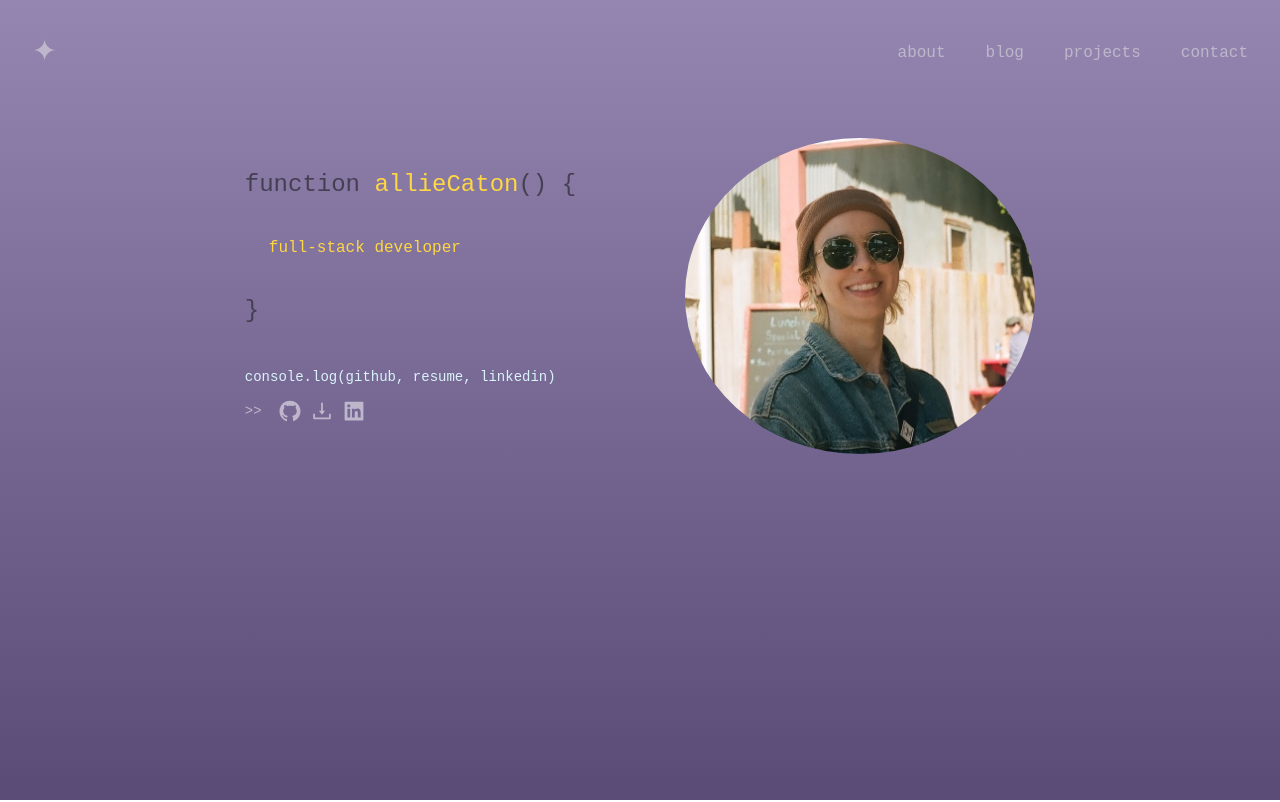
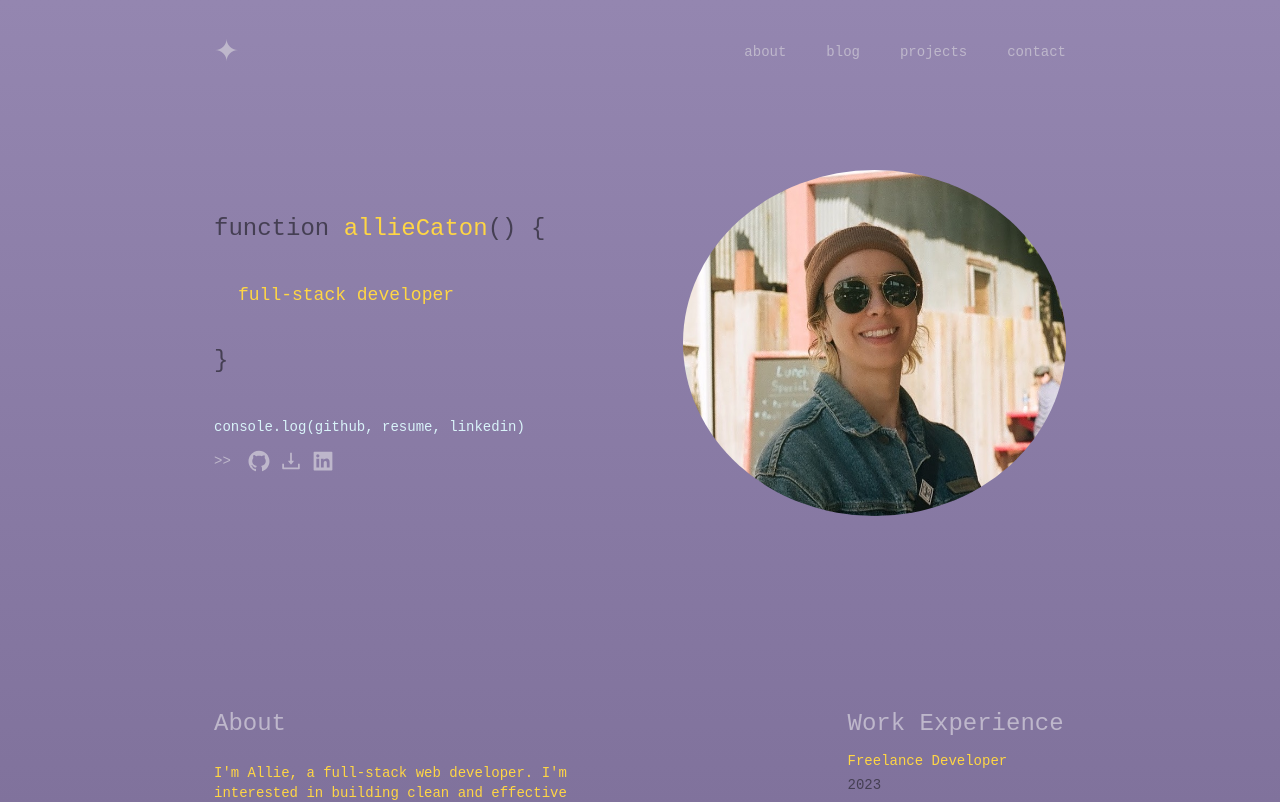
Before and after one commit to Orniepay/Portfolio, a React (Create React App) app: page / in a window 1280 px wide. Shown: the top 802 px of the page. Built offline with nearby package versions, Linux system fonts and the light colour scheme.

Commit message:
Added helper component for links

```diff
--- a/src/App.css
+++ b/src/App.css
@@ -1,18 +1,30 @@
+body {
+  background: linear-gradient(180deg, #9486b0 0%, #594b75 100%);
+}
+
 .App {
-  background: linear-gradient(180deg, #9486b0 0%, #594b75 100%);
   height: auto;
   min-height: 100vh;
   font-family: 'Roboto Mono', monospace;
   font-style: normal;
   font-weight: normal;
-  font-size: 16px;
+  font-size: 14px;
   line-height: 1.4;
-  max-width: 1280px;
+  max-width: 980px;
   margin: 0 auto;
   font-weight: normal;
   padding: 1rem;
 
   @media (min-width: 576px) {
-    padding: 2rem;
+    padding: 2rem 4rem;
   }
 }
+
+.container {
+  flex-direction: column;
+
+  @media (min-width: 640px) {
+    display: flex;
+    flex-direction: row;
+  }
+}
--- a/src/App.js
+++ b/src/App.js
@@ -2,6 +2,9 @@ import './App.css'
 
 import Nav from './components/Nav.js'
 import Home from './components/Home.js'
+import About from './components/About.js'
+import Contact from './components/Contact.js'
+import Projects from './components/Projects.js'
 
 function App() {
   return (
@@ -12,6 +15,12 @@ function App() {
 
       <main className="flex flex-col items-center">
         <Home />
+
+        <About />
+
+        <Projects />
+
+        <Contact />
       </main>
     </div>
   )
--- a/src/components/Home.js
+++ b/src/components/Home.js
@@ -1,13 +1,11 @@
 import img from '../assets/me.jpg'
-import resume from '../assets/resume.pdf'
 
-import { AiFillGithub, AiOutlineDownload, AiFillLinkedin } from 'react-icons/ai'
+import QuickLinks from './QuickLinks.js'
 
 const Home = () => {
   return (
     <>
-      <div className="my-16 w-full max-w-[65%]">
-        <div className="flex items-center justify-between">
+      <div className="container gap-14 flex items-center my-24 w-full justify-between">
         <div>
           <p className="text-2xl">
             <span className="text-purple-dark">function</span>
@@ -18,7 +16,7 @@ const Home = () => {
             <span className="text-purple-dark "> {`{`}</span>{' '}
           </p>
           <div className="my-9">
-              <p className="pl-6 text-yellow">full-stack developer</p>
+            <p className="pl-6 text-lg text-yellow">full-stack developer</p>
           </div>
           <p className="text-purple-dark text-2xl"> {`}`} </p>
 
@@ -26,45 +24,15 @@ const Home = () => {
             <div className="text-sm text-teal">
               console.log(github, resume, linkedin)
             </div>
-              <div className="mt-3 text-purple-light flex items-center">
-                <span className="text-sm mr-3 ">{`>> `}</span>
-
-                <a
-                  href="https://github.com/alliecaton"
-                  className="px-1 hover:text-purple-dark text-2xl"
-                  target="_blank"
-                  rel="noreferrer noopener"
-                >
-                  <AiFillGithub />
-                </a>
-                <a
-                  href={resume}
-                  target="_blank"
-                  rel="noreferrer noopener"
-                  className="px-1 hover:text-purple-dark text-2xl"
-                >
-                  <AiOutlineDownload />
-                </a>
-                <a
-                  href="https://www.linkedin.com/in/alliecaton/"
-                  className="px-1 hover:text-purple-dark text-2xl"
-                  target="_blank"
-                  rel="noreferrer noopener"
-                >
-                  <AiFillLinkedin />
-                </a>
-              </div>
+            <QuickLinks />
           </div>
         </div>
 
-          <div>
         <img
-              className="ml-9 rounded-[100%] w-[350px]"
+          className="rounded-[100%] w-[90%] sm:w-[45%]"
           alt="portrait of Allie Caton"
           src={img}
         />
-          </div>
-        </div>
       </div>
     </>
   )
--- a/src/components/Nav.js
+++ b/src/components/Nav.js
@@ -1,4 +1,10 @@
 const Nav = () => {
+  const scroll = (id) => {
+    const el = document.getElementById(id)
+
+    el.scrollIntoView({ behavior: 'smooth' })
+  }
+
   return (
     <nav className="flex w-full items-center justify-between">
       <div className="text-purple-light hover:text-purple-dark text-[30px] cursor-pointer">
@@ -6,7 +12,10 @@ const Nav = () => {
       </div>
 
       <div className="flex gap-10 items-center">
-        <div className="text-purple-light hover:text-purple-dark cursor-pointer">
+        <div
+          className="text-purple-light hover:text-purple-dark cursor-pointer"
+          onClick={() => scroll('about')}
+        >
           about
         </div>
         <a
@@ -17,10 +26,16 @@ const Nav = () => {
         >
           blog
         </a>
-        <div className="text-[#beb7cb] hover:text-[#453f53] cursor-pointer">
+        <div
+          className="text-[#beb7cb] hover:text-[#453f53] cursor-pointer"
+          onClick={() => scroll('projects')}
+        >
           projects
         </div>
-        <div className="text-[#beb7cb] hover:text-[#453f53] cursor-pointer">
+        <div
+          className="text-[#beb7cb] hover:text-[#453f53] cursor-pointer"
+          onClick={() => scroll('contact')}
+        >
           contact
         </div>
       </div>
--- /dev/null
+++ b/src/components/QuickLinks.js
@@ -0,0 +1,38 @@
+import { AiFillGithub, AiOutlineDownload, AiFillLinkedin } from 'react-icons/ai'
+
+import resume from '../assets/resume.pdf'
+
+const QuickLinks = () => {
+  return (
+    <div className="mt-3 text-purple-light flex items-center">
+      <span className="text-sm mr-3 ">{`>> `}</span>
+
+      <a
+        href="https://github.com/alliecaton"
+        className="px-1 hover:text-purple-dark text-2xl"
+        target="_blank"
+        rel="noreferrer noopener"
+      >
+        <AiFillGithub />
+      </a>
+      <a
+        href={resume}
+        target="_blank"
+        rel="noreferrer noopener"
+        className="px-1 hover:text-purple-dark text-2xl"
+      >
+        <AiOutlineDownload />
+      </a>
+      <a
+        href="https://www.linkedin.com/in/alliecaton/"
+        className="px-1 hover:text-purple-dark text-2xl"
+        target="_blank"
+        rel="noreferrer noopener"
+      >
+        <AiFillLinkedin />
+      </a>
+    </div>
+  )
+}
+
+export default QuickLinks
```
Lines whose indentation alone changed are shown as unchanged.
